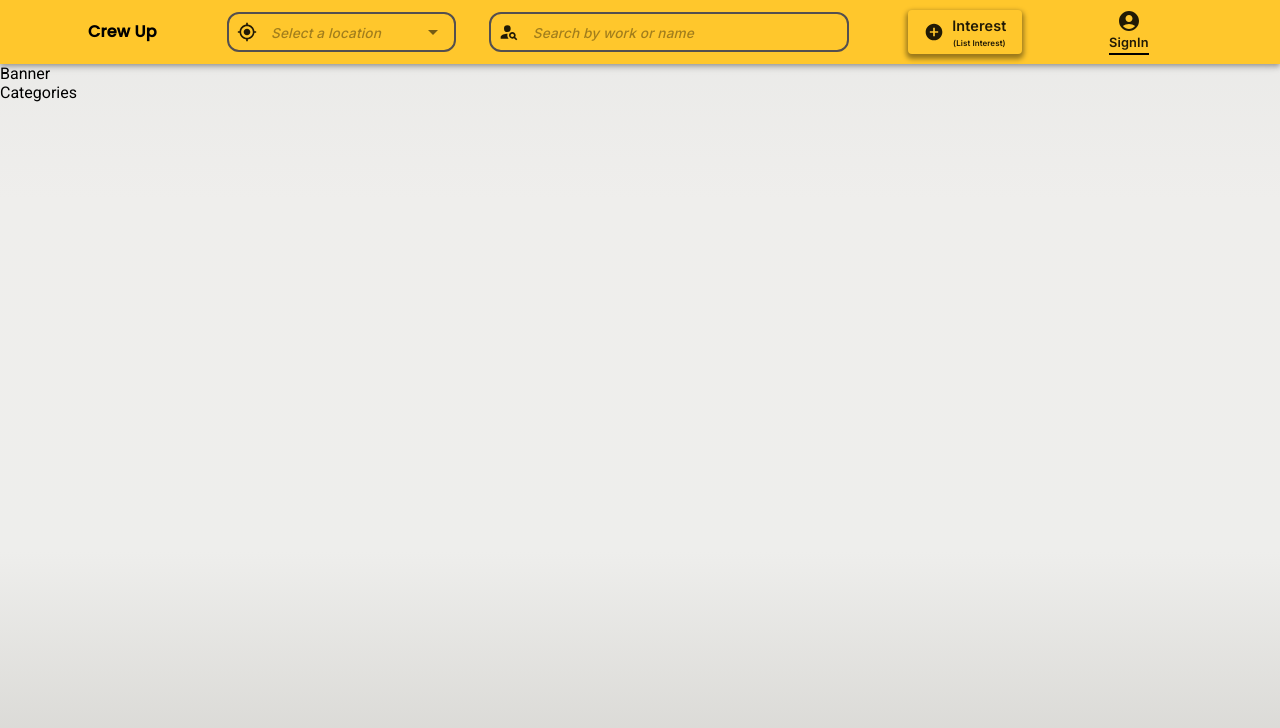
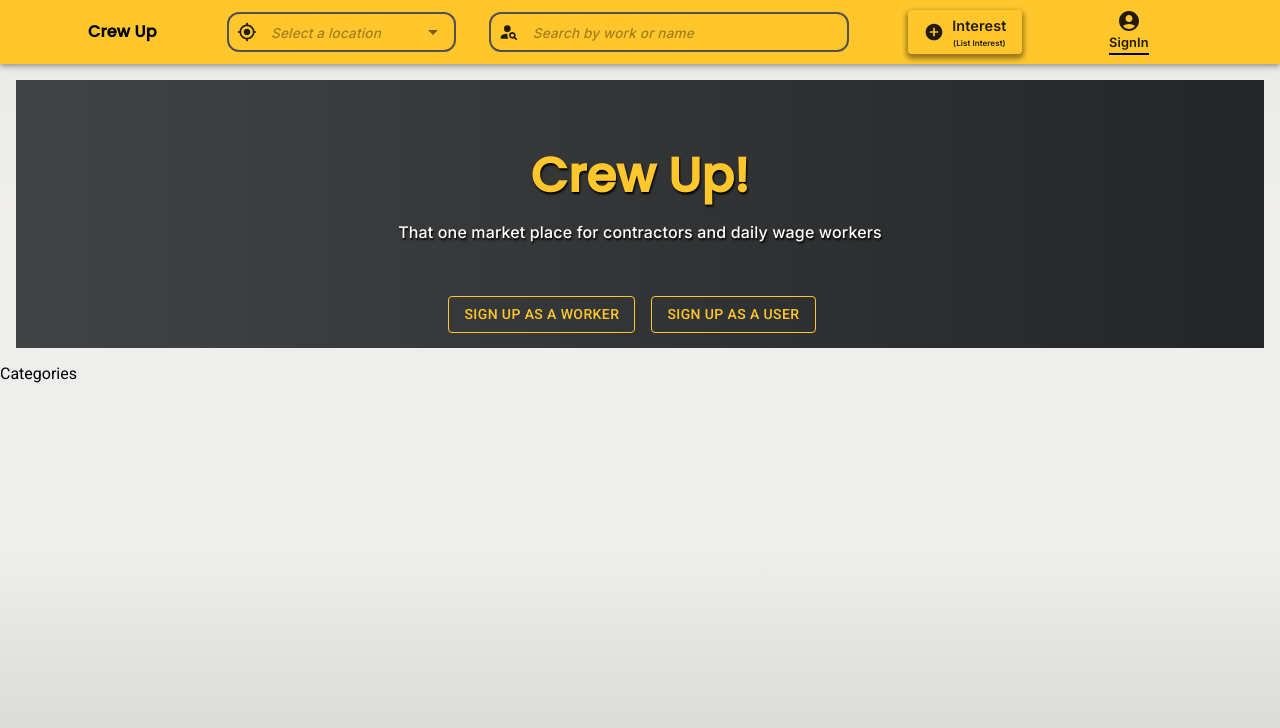
Before and after one commit to abhiippili/CrewUp, a React (Create React App) app in the folder client/: page / in a window 1280 px wide. Shown: the top 728 px of the page. Built offline with nearby package versions, Linux system fonts and the light colour scheme.

Commit message:
banner initial commit

```diff
--- a/client/src/components/HomePage/Banner.js
+++ b/client/src/components/HomePage/Banner.js
@@ -1,7 +1,75 @@
+import { Box, Button, styled, Typography } from "@mui/material";
+import { Container } from "@mui/system";
 import React from "react";
 
+const BannerBox = styled(Box)({
+  background: "#232526",
+  background: "-webkit-linear-gradient(to right, #414345, #232526)",
+  background: "linear-gradient(to right, #414345, #232526)",
+  height: "100%",
+  display: "flex",
+  flexDirection: "column",
+  justifyContent: "center",
+  alignItems: "center"
+});
+
+const TextBox = styled(Box)({
+  height: "75%",
+  display: "flex",
+  flexDirection: "column",
+  justifyContent: "center",
+  alignItems: "center"
+});
+
+const MainText = styled(Typography)({
+  fontFamily: "Poppins",
+  fontWeight: 600,
+  textShadow: "1px 2px 2px #000000",
+  color: "#FFC72C"
+});
+
+const SubText = styled(Typography)({
+  fontFamily: "Inter",
+  color: "white",
+  marginTop: "1rem",
+  textShadow: "1px 2px 2px #000000"
+});
+
+const ActionButton = styled(Button)({
+  border: "1px solid #FFC72C",
+  marginRight: "1rem"
+});
+
 const Banner = () => {
-  return <div>Banner</div>;
+  return (
+    <Box sx={{ padding: "1rem", height: "300px" }}>
+      <BannerBox>
+        <TextBox>
+          <MainText variant="h3">Crew Up!</MainText>
+          <SubText>
+            That one market place for contractors and daily wage workers
+          </SubText>
+        </TextBox>
+        <Box>
+          <ActionButton
+            variant="outlined"
+            color="secondary"
+            sx={{ color: "#FFC72C" }}
+          >
+            Sign Up As A Worker
+          </ActionButton>
+
+          <ActionButton
+            variant="outlined"
+            color="secondary"
+            sx={{ color: "#FFC72C" }}
+          >
+            Sign Up As A User
+          </ActionButton>
+        </Box>
+      </BannerBox>
+    </Box>
+  );
 };
 
 export default Banner;
--- a/client/src/pages/Home.js
+++ b/client/src/pages/Home.js
@@ -1,6 +1,28 @@
 import React from "react";
 import Banner from "../components/HomePage/Banner";
 import Categories from "../components/HomePage/Categories";
+import Carousel from "react-multi-carousel";
+import { Box } from "@mui/material";
+
+const responsive = {
+  superLargeDesktop: {
+    // the naming can be any, depends on you.
+    breakpoint: { max: 4000, min: 3000 },
+    items: 5
+  },
+  desktop: {
+    breakpoint: { max: 3000, min: 1024 },
+    items: 3
+  },
+  tablet: {
+    breakpoint: { max: 1024, min: 464 },
+    items: 2
+  },
+  mobile: {
+    breakpoint: { max: 464, min: 0 },
+    items: 1
+  }
+};
 
 const Home = () => {
   return (
--- a/client/src/theme.js
+++ b/client/src/theme.js
@@ -6,7 +6,7 @@ export const theme = createTheme({
       main: "#FFC72C"
     },
     secondary: {
-      main: "#3d3939"
+      main: "#FFC72C"
     },
     info: {
       main: "#fff"
```
